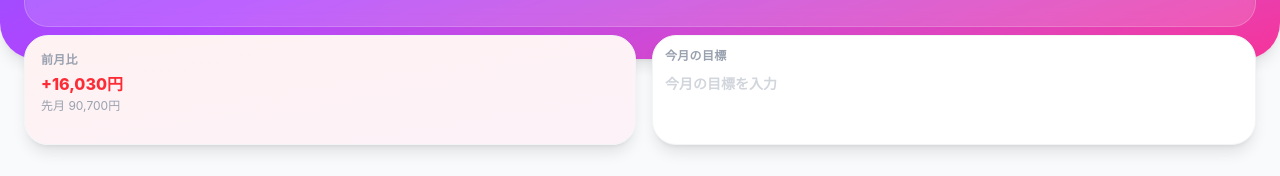
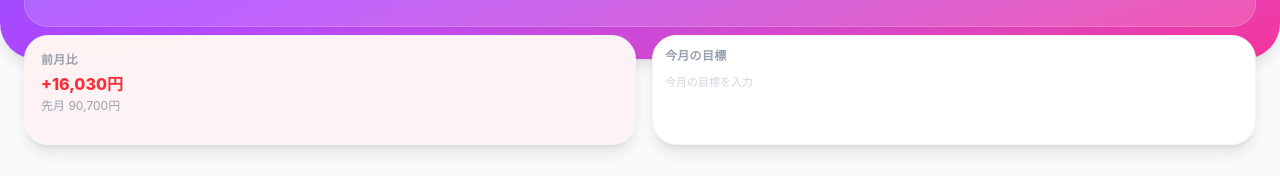
Before and after one commit to yuinter10/kakeibo, a React (Vite) app: page / in a window 1280 px wide. Shown: the part 353-529 px from the top of the page. Built offline with nearby package versions, Linux system fonts and the light colour scheme.

Commit message:
Improve goal input style

```diff
--- a/src/App.jsx
+++ b/src/App.jsx
@@ -1199,7 +1199,7 @@ export default function App() {
               }))
             }
             placeholder="今月の目標を入力"
-            className="w-full resize-none rounded-none border-0 bg-transparent px-0 py-1 text-sm font-bold leading-relaxed text-gray-700 outline-none placeholder:text-sm placeholder:font-bold placeholder:text-gray-300 focus:ring-0"
+          className="w-full resize-none rounded-none border-0 bg-transparent px-0 py-1 text-[11px] font-medium leading-relaxed text-gray-500 outline-none placeholder:text-[11px] placeholder:font-medium placeholder:text-gray-300 focus:ring-0"
 style={{
   minHeight: '56px',
   lineHeight: '1.5',
```
